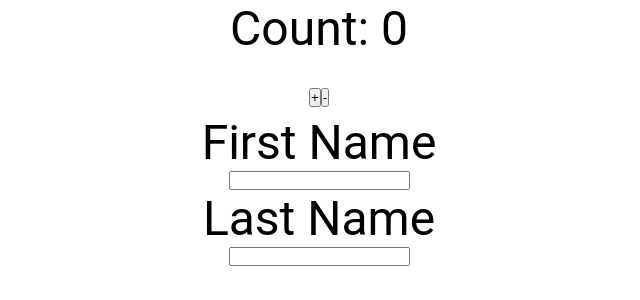
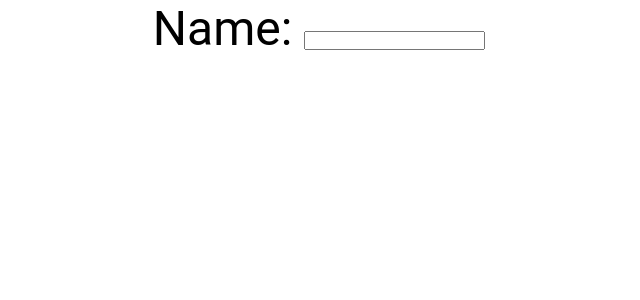
Before and after one commit to ZikaZaki/custom-hooks, a React (Create React App) app: page / in a window 1280 px wide. Shown: the top 300 px of the page, without its empty margins (321-961 px from the left). Built offline with nearby package versions, Linux system fonts and the light colour scheme.

Commit message:
add Test to App.js

```diff
--- a/src/App.js
+++ b/src/App.js
@@ -6,16 +6,10 @@ import DocTitleTwo from "./components/DocTitleTwo";
 // import ParentContainer from "./components/Modal/ParentContainer";
 import ParentContainer from "./components/ParentContainer";
 import PostsList from "./components/Post/PostsList";
+import Test from "./components/Test";
 import UserForm from "./components/UserForm";
-import React, { useState } from "react";
-import { Person, usePersonProps } from "./components/Person";
+
 function App() {
-  const [count, setCount] = useState(0);
-  const inc = () => setCount(count + 1);
-  const dec = () => setCount(count - 1);
-
-  const personProps = usePersonProps();
-
   return (
     <div className="App">
       {/* <DocTitleOne />
@@ -26,13 +20,7 @@ function App() {
       {/* <ParentContainer /> */}
       {/* <ParentContainer /> */}
       {/* <PostsList /> */}
-      <div>Count: {count}</div>
-      <div>
-        <button onClick={inc}>+</button>
-        <button onCanPlay={dec}>-</button>
-      </div>
-
-      <Person {...personProps} />
+      <Test />
     </div>
   );
 }
```
